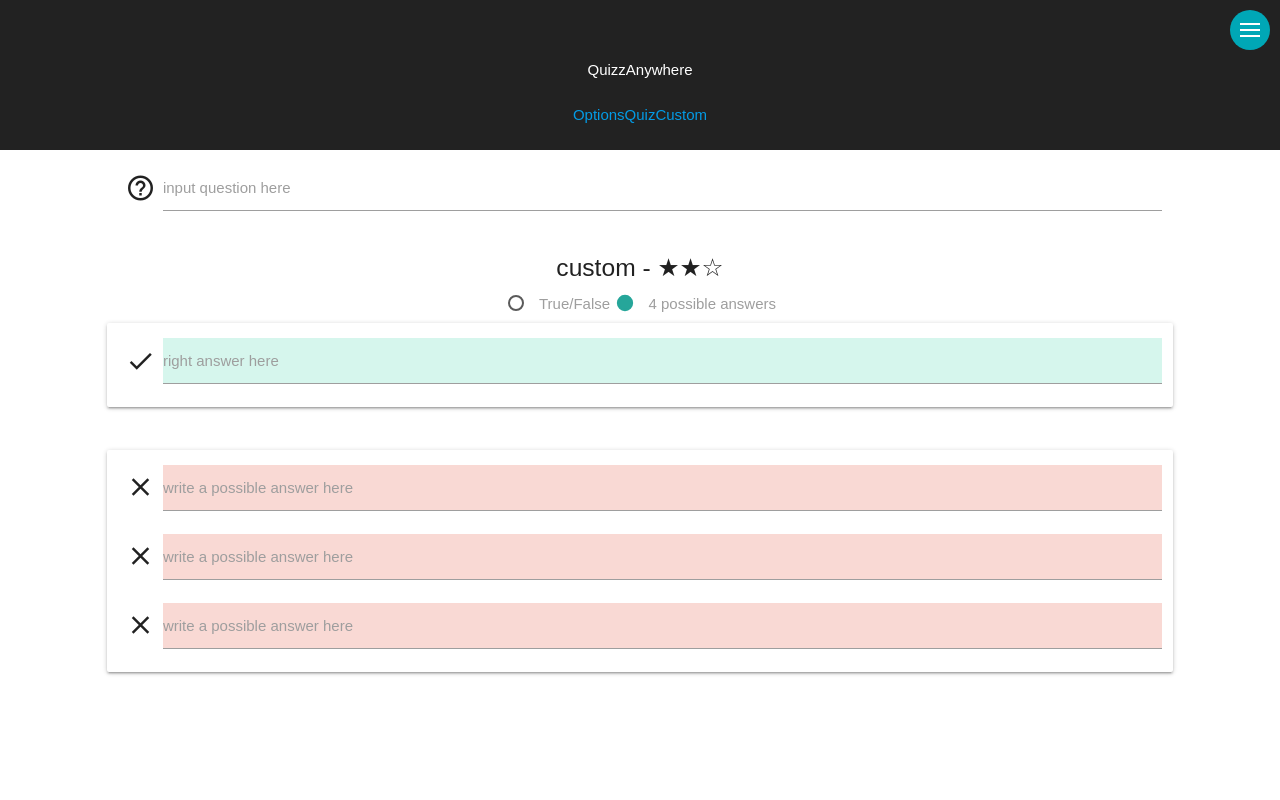
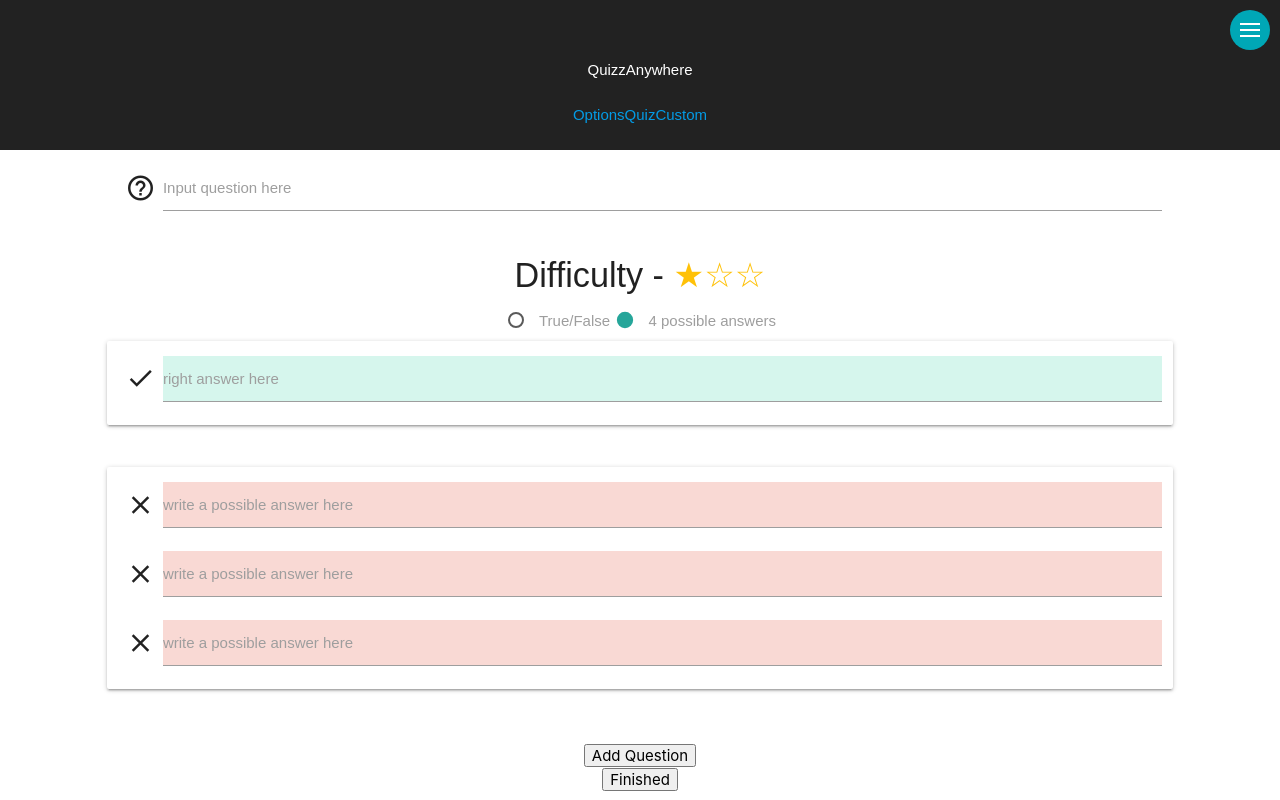
Before and after one commit to RichardNolan/wad_project, a React (Create React App) app in the folder client/: page /custom in a window 1280 px wide. Built offline with nearby package versions, Linux system fonts and the light colour scheme.

Commit message:
custom Quiz running

```diff
--- a/client/src/App.js
+++ b/client/src/App.js
@@ -1,7 +1,7 @@
 import React, { Component } from "react";
 import QuizContainer from "./quiz/QuizContainer";
 import OptionsContainer from "./options/OptionsContainer";
-import NewQuestionContainer from "./customQuiz/NewQuestionContainer";
+import CustomQuizContainer from "./customQuiz/CustomQuizContainer";
 import { Route, Link, Redirect } from "react-router-dom";
 
 
@@ -31,6 +31,7 @@ class App extends Component {
 		return <Redirect push to="/quiz" />
 	}
 
+
 	render() {
 		let options = {category:this.state.category, amount:this.state.amount, difficulty:this.state.difficulty}
 		return (
@@ -48,7 +49,7 @@ class App extends Component {
 					<Route exact path="/" component={Home} />
 					<Route path="/quiz" render={(props) => <QuizContainer {...props} options={options} />} />
 					<Route path="/options" render={(props) => <OptionsContainer {...props} setOptions={this.setOptions.bind(this)} />} />
-					<Route path="/custom" render={(props) => <NewQuestionContainer {...props} setOptions={this.setOptions.bind(this)} />} />
+					<Route path="/custom" component={CustomQuizContainer} />
 				</main>
 			</div>
 		);
--- a/client/src/customQuiz/CustomBooleanAnswer.js
+++ b/client/src/customQuiz/CustomBooleanAnswer.js
@@ -3,13 +3,18 @@ import React from "react";
 const CustomBooleanAnswer = (props) => {
 
 	const clickBooleanHandler = (e)=>{
-		let pa = [true,false];
-		let ia = pa.slice();
-		props.setPossibleAnswers(pa);
-		props.setCorrect(e.currentTarget.attributes.answer.value==="true"?true:false);
-		props.setIncorrectBooleanAnswer(e.currentTarget.attributes.answer.value==="false"?ia.splice(0,1):ia.splice(1,1));
+		// let pa = [true,false];
+		// props.setCorrect(e.currentTarget.attributes.answer.value==="true"?true:false);
+		// props.setIncorrectBooleanAnswer(e.currentTarget.attributes.answer.value==="false"?pa.splice(0,1):pa.splice(1,1));
+
+		let correct = e.currentTarget.attributes.answer.value==="true" ? true : false;
+
+		// true/false might need to be strings and capitalize first letter
+
+		props.setCorrect(correct);
+		props.setIncorrectBooleanAnswer([!correct]);
 	};
-
+	let label = <i className="material-icons prefix">forward</i>
 	return (
 
 		<div>
@@ -17,12 +22,13 @@ const CustomBooleanAnswer = (props) => {
 				className="waves-effect waves-light btn answer"
 				onClick={clickBooleanHandler}
 				answer="true"
-			>true</a>
+			>{props.correct && label} true</a>
 			<a
 				className="waves-effect waves-light btn answer"
 				onClick={clickBooleanHandler}
 				answer="false"
-			>false</a>
+			>{!props.correct && label} false</a>
+
 		</div>
 	);
 };
--- a/client/src/customQuiz/CustomMultipleAnswer2.js
+++ /dev/null
@@ -1,43 +0,0 @@
-import React, { Component } from "react";
-import "../quiz/question.css";
-
-class CustomMultipleAnswer2 extends Component {
-	constructor(props) {
-		super(props);
-
-		this.state = {
-			possible_answers:[],
-			correct: ""
-
-		};
-	}
-
-	setCorrect(cor){
-		this.setState({correct:cor});
-	}
-
-	setPossibleAnswers(arr){
-		this.setState({possible_answers:arr});
-	}
-
-	handleAnswer(event){
-		console.log(event.currentTarget.value)
-		// this.setPossibleAnswers({possible_answers:event.currentTarget.value});
-	}
-	render () {
-		return (
-			<div>
-				<div>
-					<input type="text" id="answer1" style={{maxWidth:40+"em"}} placeholder="write a possible answer here" value={this.state.answer} onMouseOut={this.handleAnswer}/>
-					<input type="text" id="answer2" style={{maxWidth:40+"em"}} placeholder="write a possible answer here" value={this.state.answer} onMouseOut={this.handleAnswer}/>
-					<input type="text" id="answer3" style={{maxWidth:40+"em"}} placeholder="write a possible answer here" value={this.state.answer} onMouseOut={this.handleAnswer}/>
-					<input type="text" id="answer4" style={{maxWidth:40+"em"}} placeholder="write a possible answer here" value={this.state.answer} onMouseOut={this.handleAnswer}/>
-				</div>
-
-				Choose the correct
-			</div>
-
-		);
-	}
-}
-export default CustomMultipleAnswer2;
--- /dev/null
+++ b/client/src/customQuiz/CustomQuizContainer.js
@@ -0,0 +1,76 @@
+import React, { Component } from 'react'
+import NewQuestionContainer from "./NewQuestionContainer";
+import CustomQuizDetails from './CustomQuizDetails';
+
+class CustomQuizContainer extends Component {
+	constructor(){
+		super()
+		this.state={
+			name:"",
+			password:"",
+			password_val:"",
+			// password2:"",
+			passwordSame:true,
+			questions:[],
+			finished:false,
+			nextQuestion:false
+		}
+	}
+
+	addQuestion(data){
+		let {questions} = this.state;
+		questions.push(data);
+		this.setState({questions:questions, nextQuestion:true});
+		return true;
+	}
+
+
+	nameChangeHandler(e){
+		this.setState({name:e.currentTarget.value});
+	}
+
+	passwordChangeHandler(e){
+		this.setState({password:e.currentTarget.value}, ()=>{
+			this.comparePasswords();
+		});
+	}
+
+	password_valChangeHandler(e){
+		this.setState({password_val:e.currentTarget.value}, ()=>{
+			this.comparePasswords();
+		});
+	}
+
+	comparePasswords(){
+		this.state.password===this.state.password_val
+			? this.setState({passwordSame:true})
+			: this.setState({passwordSame:false});
+	}
+	finishedQuiz(){
+		this.setState({finished:true});
+	}
+	onResetNextQuestion(){
+		this.setState({nextQuestion:false})
+	}
+	render () {
+		let QuizDetailsQuestions = this.state.finished
+			? <CustomQuizDetails
+					name={this.state.name}
+					password={this.state.password}
+					password_val={this.state.password_val}
+					passwordSame={this.state.passwordSame}
+					nameChangeHandler={this.nameChangeHandler.bind(this)}
+					passwordChangeHandler={this.passwordChangeHandler.bind(this)}
+					password_valChangeHandler={this.password_valChangeHandler.bind(this)}
+				/>
+			: <NewQuestionContainer addQuestion={this.addQuestion.bind(this)} nextQuestion={this.state.nextQuestion} onResetNextQuestion={this.onResetNextQuestion.bind(this)} />;
+		return (
+			<div>
+				{QuizDetailsQuestions}
+				<button onClick={this.finishedQuiz.bind(this)}>Finished</button>
+			</div>
+		);
+	}
+}
+
+export default CustomQuizContainer;
--- /dev/null
+++ b/client/src/customQuiz/CustomQuizDetails.js
@@ -0,0 +1,35 @@
+import React from 'react';
+
+const CustomQuizDetails = (props) => {
+	return (
+		<div className="row">
+			<div className="card col s10 offset-s1 ">
+				<div className="input-field">
+					<i className="material-icons prefix" >loyalty</i>
+					<input type="text" id="quiz_name" value={props.name} onChange={props.nameChangeHandler} />
+					<label htmlFor="quiz_name">Name your quiz here</label>
+				</div>
+			</div>
+			<div className="card col s10 offset-s1">
+				<div className="input-field">
+					<i className="material-icons prefix">vpn_key</i>
+					<input type="password" id="passwd" value={props.password}
+						style={props.passwordSame?{background:'#D6F6ED'}:{background:'#F9D9D4'}}
+						onChange={props.passwordChangeHandler}
+					/>
+					<label htmlFor="passwd">Give a password to keep it yours</label>
+				</div>
+				<div className="input-field">
+					<i className="material-icons prefix">{props.passwordSame?"done_all":"error_outline"}</i>
+					<input type="password" id="passwd_val" placeholder="Confirm your password"
+						style={props.passwordSame?{background:'#D6F6ED'}:{background:'#F9D9D4'}}
+						value={props.password_val} onChange={props.password_valChangeHandler}
+					/>
+				</div>
+			</div>
+
+		</div>
+	);
+};
+
+export default CustomQuizDetails;
--- /dev/null
+++ b/client/src/customQuiz/DifficultyStars.js
@@ -0,0 +1,41 @@
+import React, { Component } from 'react'
+
+class DifficultyStars extends Component {
+	constructor(){
+		super();
+		this.state={
+			stars:["\u2605","\u2606","\u2606"],
+			difficultyIndex:0
+		};
+	}
+
+	clickChangeStar (e){
+		let index=e.currentTarget.attributes.index.value;
+		let {stars} = this.state;
+		stars=stars.map((s, i)=>{
+			if(i<=index) return "\u2605";
+			else return "\u2606";
+		});
+		this.setState({stars:stars, difficultyIndex:index}, ()=>{
+			let difficulties = ["easy","medium","hard"];
+			this.props.onDifficultyChange(difficulties[this.state.difficultyIndex]);
+		});
+	}
+
+	render () {
+		let starColor = "amber-text pointer";
+		return (
+			<div>
+				<h4>
+					Difficulty -&nbsp;
+					<a onClick={this.clickChangeStar.bind(this)} className={starColor} index="0">{this.state.stars[0]}</a>
+					<a onClick={this.clickChangeStar.bind(this)} className={starColor} index="1">{this.state.stars[1]}</a>
+					<a onClick={this.clickChangeStar.bind(this)} className={starColor} index="2">{this.state.stars[2]}</a>
+				</h4>
+			</div>
+		)
+	}
+}
+
+
+export default DifficultyStars;
--- a/client/src/customQuiz/NewQuestionContainer.js
+++ b/client/src/customQuiz/NewQuestionContainer.js
@@ -1,29 +1,36 @@
 import React, { Component } from "react";
 import CustomBooleanAnswer from "./CustomBooleanAnswer.js";
 import CustomMultipleAnswer from "./CustomMultipleAnswer.js";
-import CustomMultipleAnswer2 from "./CustomMultipleAnswer2.js";
-import "../quiz/question.css";
+import DifficultyStars from "./DifficultyStars.js";
+// import "../quiz/question.css";
 
 class NewQuestionContainer extends Component {
 	constructor(props) {
 		super(props);
 
 		this.state = {
-			typeQ: "multiple",
-			difficulty: "medium",
+			type: "multiple",
+			difficulty: "easy",
 			question: "",
 			category: "custom",
 			possible_answers:[],
 			incorrect_answers:["","",""],
 			correct: "",
+			problems:[]
 		};
 	}
 
+
 	setCorrect(cor){
-		this.setState({correct:cor});
+		this.setState({correct:cor}, ()=>{
+			this.setPossibleAnswers();
+		});
 	}
 
-	setPossibleAnswers(arr){
+	setPossibleAnswers(){
+		let arr= this.state.incorrect_answers.slice();
+		arr.unshift(this.state.correct);
+		arr.sort(()=> 0.5 - Math.random());
 		this.setState({possible_answers:arr});
 	}
 
@@ -34,12 +41,19 @@ class NewQuestionContainer extends Component {
 	setIncorrectAnswers(value,index){
 		let items = [...this.state.incorrect_answers];
 		items[index] = value;
-		this.setState({incorrect_answers: items});
+		this.setState({incorrect_answers: items}, ()=>{
+			this.setPossibleAnswers();
+		});
+
 	}
 
-
 	handleRadioChange(event) {
-		this.setState({typeQ: event.currentTarget.value});
+		this.setState({
+			type: event.currentTarget.value,
+			incorrect_answers: ["","",""],
+			possible_answers: [],
+			correct: ""
+		});
 	}
 
 	handleQuestion(event){
@@ -54,43 +68,88 @@ class NewQuestionContainer extends Component {
 		if(this.state.difficulty==="hard") return "\u2605\u2605\u2605";
 	}
 
-	// 	const changeDifficulty = (e)=>{
-	// 		if(e==="\u2605" ) return "\u2606";
-	// 		if(e==="\u2606" ) return "\u2605";
-	// 	};
+	onDifficultyChange(difficulty){
+		this.setState({difficulty});
+	}
+
+	cleanQuestionForm(){
+
+			this.setState({
+				correct:"",
+				difficulty:"easy",
+				incorrect_answers:["", "", ""],
+				possible_answers:[],
+				question:"",
+				type:"multiple",
+				problems:[]
+			});
+
+
+	}
+
+	addQuestion(){
+		let problems = []
+		// VALIDATION ON BLANK ANSWERS
+		if(this.state.incorrect_answers[0]===""){
+			//SET incorrct 1 to red
+			problems.push(1);
+			return false;
+		}
+		if(this.state.incorrect_answers[1]===""){
+			//SET incorrct 1 to red
+			problems.push(2);
+			return false;
+		}
+		if(this.state.incorrect_answers[2]===""){
+			//SET incorrct 1 to red
+			M.toast({html: 'Missing Answer 3'})
+			return false;
+		}
+
+		this.setState({problems},()=>{
+			let x = this.props.addQuestion(this.state);
+			if(x) this.cleanQuestionForm();
+		});
+
+	}
 
 	render () {
-		let stars = this.difficultyStars();
+		// let stars = this.difficultyStars();
+
 		return (
 			<div>
-				{/* <form> */}
 				<div className="row">
 					<div className="input-field col s10 offset-s1">
 						<i className="material-icons prefix">help_outline</i>
 						<input type="text" id="question"  value={this.state.question} onChange={this.handleQuestion.bind(this)}/>
-						<label htmlFor="question">input question here</label>
+						<label htmlFor="question">Input question here</label>
+					</div>
+				</div>
+				<div className="row">
+					<DifficultyStars onDifficultyChange={this.onDifficultyChange.bind(this)}/>
+					<div className="radio">
+						<label>
+							<input type="radio" name="type" value="boolean" checked={this.state.type === "boolean"} onChange={this.handleRadioChange.bind(this)}/><span>True/False</span>
+						</label>
+						<label>
+							<input type="radio" name="type" value="multiple" checked={this.state.type === "multiple"} onChange={this.handleRadioChange.bind(this)}/> <span>4 possible answers</span>
+						</label>
+					</div>
+					<div>
+						{this.state.type==="boolean"
+							? <CustomBooleanAnswer setIncorrectBooleanAnswer={this.setIncorrectBooleanAnswer.bind(this)} setCorrect={this.setCorrect.bind(this)} correct={this.state.correct} />
+							: <CustomMultipleAnswer
+								correct={this.state.correct}
+								incorrect_answers={this.state.incorrect_answers}
+								setIncorrectAnswers={this.setIncorrectAnswers.bind(this)}
+								setCorrect={this.setCorrect.bind(this)}
+								problems={this.state.problems}
+							/>
+						}
 
 					</div>
 				</div>
-				<div className="row">
-					<h5>{this.state.category} - {stars}</h5>
-					<div className="radio">
-						<label>
-							<input type="radio" name="typeQ" value="boolean" checked={this.state.typeQ === "boolean"} onChange={this.handleRadioChange.bind(this)}/><span>True/False</span>
-						</label>
-						<label>
-							<input type="radio" name="typeQ" value="multiple" checked={this.state.typeQ === "multiple"} onChange={this.handleRadioChange.bind(this)}/> <span>4 possible answers</span>
-						</label>
-					</div>
-					<div>
-						{this.state.typeQ==="boolean"
-							? <CustomBooleanAnswer setIncorrectBooleanAnswer={this.setIncorrectBooleanAnswer.bind(this)} setPossibleAnswers={this.setPossibleAnswers.bind(this)} setCorrect={this.setCorrect.bind(this)}/>
-							: <CustomMultipleAnswer setIncorrectAnswers={this.setIncorrectAnswers.bind(this)} setCorrect={this.setCorrect.bind(this)}/>
-						}
-					</div>
-					{/* <input type="submit" value="Submit"/> */}
-				</div>
-				{/* </form> */}
+				<button onClick={this.addQuestion.bind(this)}>Add Question</button>
 			</div>
 		);
 	}
--- /dev/null
+++ b/client/src/customQuiz/customQuiz.css
@@ -0,0 +1,3 @@
+.pointer{
+	cursor:pointer;
+}
--- a/client/src/options/Difficulty.js
+++ b/client/src/options/Difficulty.js
@@ -16,17 +16,17 @@ const Difficulty = (props) => {
 			<a
 				className="waves-effect waves-light btn answer"
 				onClick={clickHandler}
-				level="Easy"
+				level="easy"
 			>Easy</a>
 			<a
 				className="waves-effect waves-light btn answer"
 				onClick={clickHandler}
-				level="Medium"
+				level="medium"
 			>Medium</a>
 			<a
 				className="waves-effect waves-light btn answer"
 				onClick={clickHandler}
-				level="Hard"
+				level="hard"
 			>Hard</a>
 			{/* <button onClick={clickHandler} level="" >Any</button>
 			<button onClick={clickHandler} level="easy" >Easy</button>
--- a/client/src/options/OptionsContainer.js
+++ b/client/src/options/OptionsContainer.js
@@ -78,10 +78,10 @@ class OptionsContainer extends Component {
 				<Route path="/options/category" render={(props) => <Category {...props} setCategory={this.setCategory.bind(this)} chosen={this.state.category} categories={this.state.categories} />} />
 				<Route path="/options/difficulty" render={(props) => <Difficulty {...props} setDifficulty={this.setDifficulty.bind(this)} chosen={this.state.difficulty} />} />
 				<Route path="/options/amount" render={(props) => <Amount {...props} setAmount={this.setAmount.bind(this)} chosen={this.state.amount} />} />
-				<a
+				<Link to="/quiz"
 					className="waves-effect waves-light btn answer"
 					onClick={this.passOptionsBackUp.bind(this)}
-				>Finished </a>
+				>Finished </Link>
 				{/* <button onClick={this.passOptionsBackUp.bind(this)} >Finished</button> */}
 			</div>
 		);
--- a/client/src/quiz/Question.js
+++ b/client/src/quiz/Question.js
@@ -38,7 +38,6 @@ const Question = (props) => {
 		let isDisabled = correct!==undefined;
 		let tick_incorrect = correct===false && key===chosen_index ? <div className="symbol incorrect">{"\u2718"}</div> : null;
 		let tick_correct = correct===true && key===chosen_index ? <div className="symbol correct">{"\u2714"}</div> : null;
-		console.log(correct, key, chosen_index);
 		return (
 			<div key={key} className="question_div">
 				{tick_incorrect}
@@ -65,8 +64,8 @@ const Question = (props) => {
 	}
 
 	function difficultyStars(){
-		if(difficulty==="easy") return "\u2605";
-		if(difficulty==="medium") return "\u2605\u2605";
+		if(difficulty==="easy") return "\u2605\u2606\u2606";
+		if(difficulty==="medium") return "\u2605\u2605\u2606";
 		if(difficulty==="hard") return "\u2605\u2605\u2605";
 	}
 
@@ -75,8 +74,8 @@ const Question = (props) => {
 	let statement = correct===true ? <Correct text={correct_answer}/>  : (correct===false ? <Incorrect text={correct_answer}/> : null);
 	return (
 		<div>
-			<h2>____________________</h2>
-			<h5>{category} - {difficultyStars()}</h5>
+			<hr/>
+			<h5>{category} - <span className="amber-text">{difficultyStars()}</span></h5>
 			<h4 className="question_text">{props.questionNumber}. {question}</h4>
 			{possible_answers}
 			{statement}
```
Also changed, not shown: client/src/customQuiz/CustomMultipleAnswer.js (+7 -9 lines).
